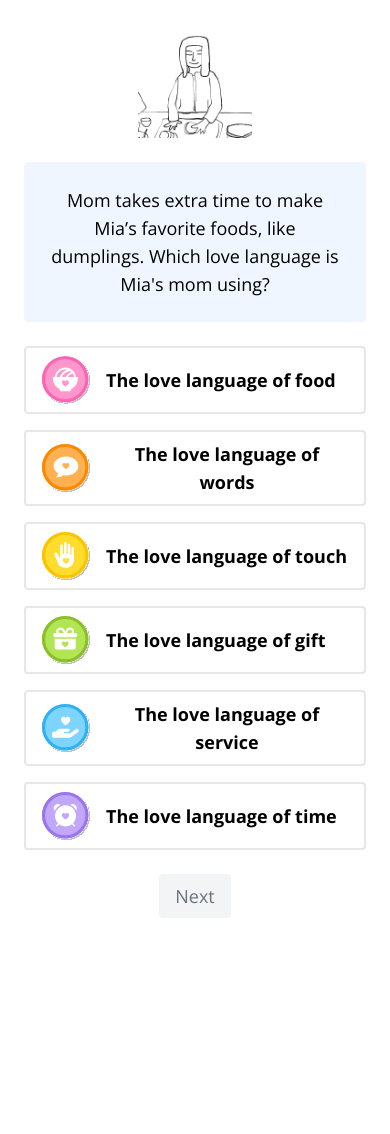
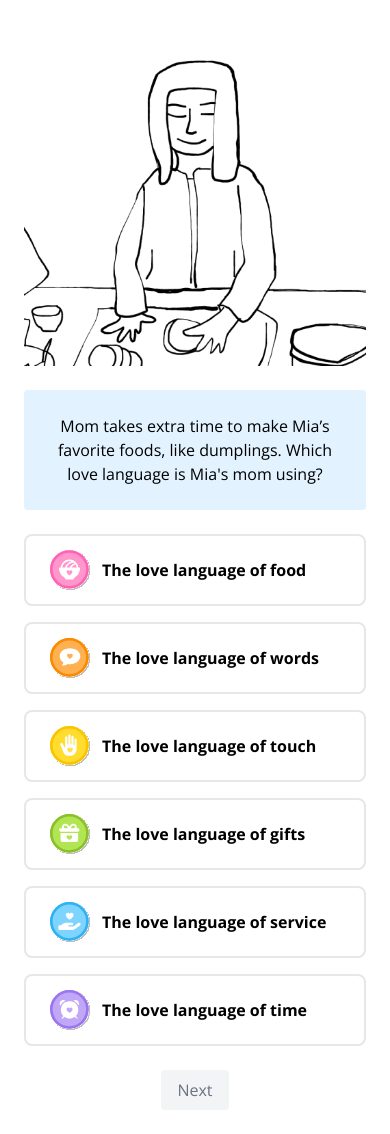
Before and after one commit to jessicatong8/afd-story, a React (Vite) app: page /game in a window 390 px wide. Before the commit the page ends 942 px from the top, so only its background shows below. Built offline with nearby package versions, Linux system fonts and the light colour scheme.

Commit message:
responsive sizing

```diff
--- a/src/components/Game/AnswerChoices.tsx
+++ b/src/components/Game/AnswerChoices.tsx
@@ -27,7 +27,7 @@ const AnswerChoices = ({ question, state, setState }: Props) => {
     food: "food",
     words: "words",
     touch: "touch",
-    gift: "gift",
+    gifts: "gifts",
     service: "service",
     time: "time",
   };
@@ -36,7 +36,7 @@ const AnswerChoices = ({ question, state, setState }: Props) => {
     1: "food",
     2: "words",
     3: "touch",
-    4: "gift",
+    4: "gifts",
     5: "time",
     6: "service",
     7: "words",
@@ -57,7 +57,7 @@ const AnswerChoices = ({ question, state, setState }: Props) => {
   };
 
   return (
-    <div className="grid gap-4 grid-cols-1 md:grid-cols-2 lg:grid-cols-3">
+    <div className="flex flex-wrap justify-center items-center gap-4 w-full h-full">
       {Object.entries(buttonContent).map(([key, label]) => {
         let bgColor = "bg-white";
 
@@ -77,12 +77,16 @@ const AnswerChoices = ({ question, state, setState }: Props) => {
           <button
             key={key + "_button"}
             onClick={() => handleClick(key)}
-            className={`flex flex-row gap-4 items-center
-              font-bold
-              ${bgColor} text-black border-2 border-gray-200 px-4 py-2 md:py-4 rounded transition-color`}
+            className={`flex flex-row items-center
+              font-bold w-90 h-18 max-w-full px-6 gap-3 sm:px-8 sm:gap-4
+              ${bgColor} text-black border-2 border-gray-200 rounded-lg transition-color `}
             disabled={state !== "unanswered"} // disable buttons after an answer is selected
           >
-            <img src={icons[`${key}.svg`]} alt={label} className="w-12" />
+            <img
+              src={icons[`${key}.svg`]}
+              alt={label}
+              className="w-10 sm:w-12"
+            />
             {`The love language of ${label}`}
           </button>
         );
--- a/src/components/Game/NextButton.tsx
+++ b/src/components/Game/NextButton.tsx
@@ -7,7 +7,7 @@ const NextButton = ({ handleNext, state }: Props) => {
   return (
     <button
       onClick={handleNext}
-      className=" text-black bg-blue-300 px-4 py-2 rounded disabled:bg-gray-100 disabled:text-gray-500 disabled:cursor-not-allowed"
+      className=" text-black bg-blue-primary active:bg-blue-secondary px-4 py-2 rounded shadow-md hover:scale-95 cursor-pointer font-semibold  disabled:shadow-none disabled:scale-100 disabled:bg-gray-100 disabled:text-gray-500 disabled:cursor-not-allowed disabled:font-normal"
       disabled={state === "unanswered"}
     >
       Next
--- a/src/components/Game/QuestionAnswer.tsx
+++ b/src/components/Game/QuestionAnswer.tsx
@@ -45,7 +45,7 @@ const QuestionAnswer = ({ question, state }: Props) => {
   }, [state]);
 
   return (
-    <div className="bg-blue-50 px-6 py-6 rounded flex justify-center items-center">
+    <div className="bg-blue-tertiary px-6 py-6 rounded flex justify-center items-center">
       <p className="text-center">{text}</p>
     </div>
   );
--- a/src/components/Game/Scenario.tsx
+++ b/src/components/Game/Scenario.tsx
@@ -10,7 +10,7 @@ interface Props {
 const Scenario = ({ question }: Props) => {
   console.log(question - 1);
   return (
-    <div className="w-1/3 h-1/3">
+    <div className="w-sm max-w-full">
       <img src={imageArray[question - 1]} />
     </div>
   );
--- a/src/index.css
+++ b/src/index.css
@@ -18,12 +18,14 @@
   }
 
 @theme {
+  --breakpoint-xs: 24rem;
   --color-yellow-glow: #FFEC5B;
   --color-green-correct: #1BC237;
   --color-red-wrong: #F63E3E;
   --color-blue-primary: #7DD4FF;
   --color-blue-secondary: #2FB1F2;
-  --font-open: 'Open Sans', 'sans-serif'
+  --color-blue-tertiary: #E2F3FF;
+  --font-open: 'Open Sans', 'sans-serif',
 }
 
 @layer utilities {
--- a/src/pages/GamePage.tsx
+++ b/src/pages/GamePage.tsx
@@ -58,7 +58,7 @@ const GamePage = () => {
   }
 
   return (
-    <div className="flex flex-col justify-center items-center gap-6 p-6 text-lg">
+    <div className="flex flex-col justify-center items-center gap-6 p-6 text-sm xs:text-base">
       <Scenario question={questionNumber} />
       <QuestionAnswer question={questionNumber} state={responseState} />
       <AnswerChoices
```
Also changed, not shown: src/assets/game/loveLanguageIcons/gifts.svg (renamed from src/assets/game/loveLanguageIcons/gift.svg).
